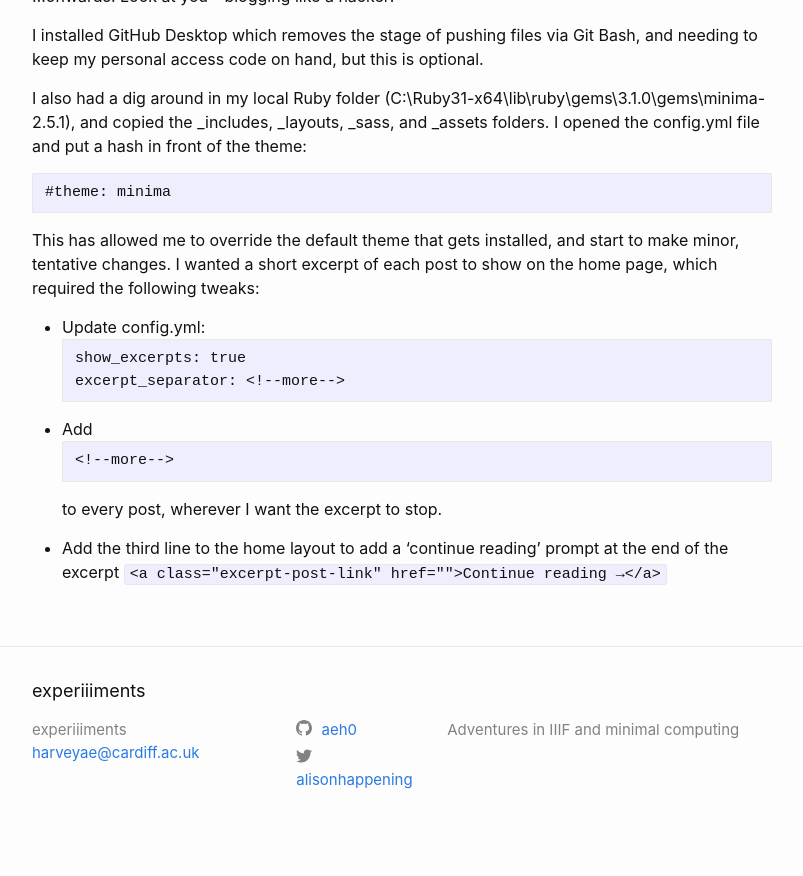
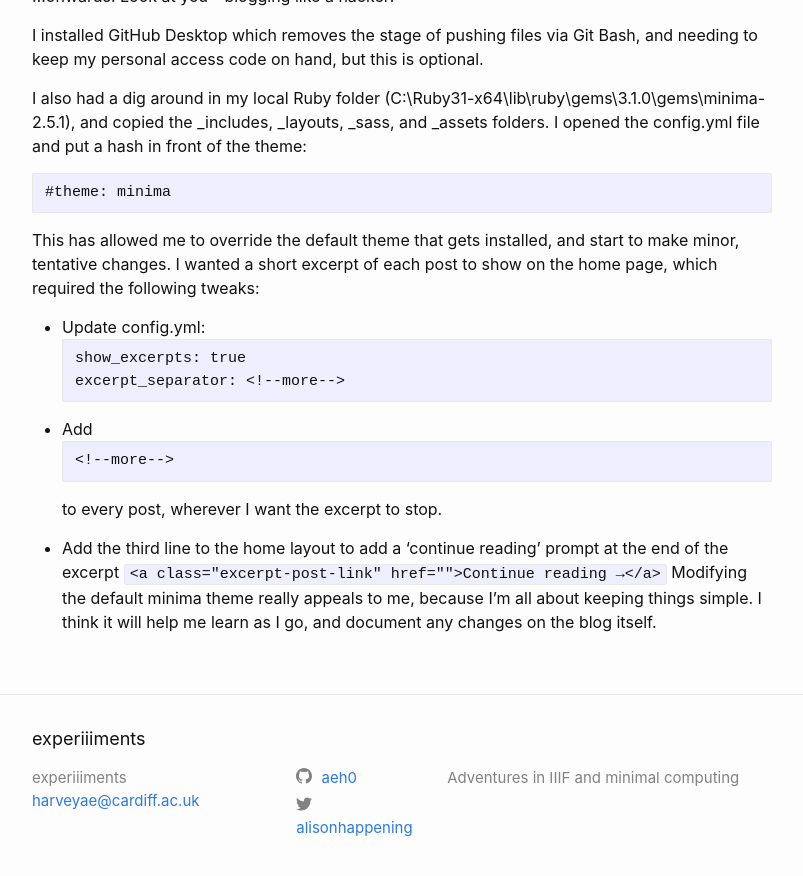
Before and after one commit to aeh0/experiiiments, a Jekyll site: the page built from _posts/2022-08-04-blogging-with-github.markdown, in a window 1280 px wide and 900 px high, scrolled down 1623 px. Shown: the top 876 px of the window, without its empty margins (238-1041 px from the left). Built offline with Jekyll 4.4.1, drawn with Linux system fonts in a browser that asks for light colours; before the commit the page ends 2475 px from its top, so only the background shows below that.

Commit message:
Update post

````diff
--- a/_posts/2022-08-04-blogging-with-github.markdown
+++ b/_posts/2022-08-04-blogging-with-github.markdown
@@ -73,3 +73,4 @@ to every post, wherever I want the excerpt to stop.
     <a class="excerpt-post-link" href="{{ post.url | relative_url }}">Continue reading →</a>
     {%- endif -%}
 ```
+Modifying the default minima theme really appeals to me, because I'm all about keeping things simple. I think it will help me learn as I go, and document any changes on the blog itself.
````
